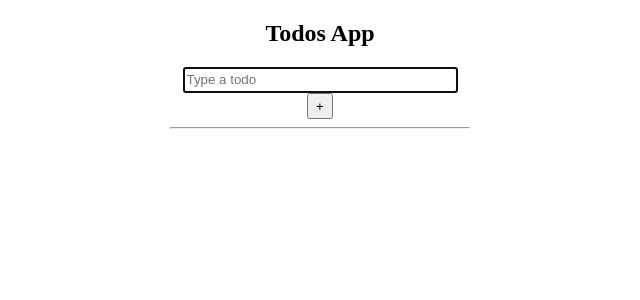
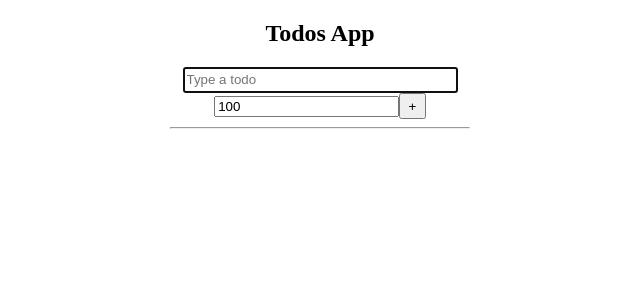
Before and after one commit to alejo4373/todos_react_redux, a React (Create React App) app: page / in a window 1280 px wide. Shown: the top 300 px of the page, without its empty margins (320-960 px from the left). Built offline with nearby package versions, Linux system fonts and the light colour scheme.

Commit message:
attach value to todo

```diff
--- a/src/components/TodoForm.jsx
+++ b/src/components/TodoForm.jsx
@@ -1,15 +1,25 @@
 import React, { Component } from 'react';
 
 const TodoForm = (props) => {
-  const { handleChange, handleSubmit, inputText } = props
+  const { handleChange, handleSubmit, inputText, todoValue} = props
   return (
     <form onSubmit={handleSubmit}>
       <input
+        name='inputText'
         onChange={handleChange}
         value={inputText}
         placeholder={'Type a todo'}
         type="text"
         autoFocus
+        required
+      />
+      <input
+        name='todoValue'
+        onChange={handleChange}
+        value={todoValue}
+        placeholder={'value'}
+        type="number"
+        min="100"
         required
       />
       <button>+</button>
--- a/src/containers/TodosContainer.jsx
+++ b/src/containers/TodosContainer.jsx
@@ -9,31 +9,35 @@ class TodosContainer extends Component {
     super(props);
     this.state = {
       inputText: '',
+      todoValue: 100,
     }
   }
 
   handleSubmit = (event) => {
     event.preventDefault();
-    const { inputText } = this.state;
+    const { inputText, todoValue } = this.state;
 
     const todo = {
       text: inputText.trim(),
-      value: 100, // Hard coded for now
+      value: todoValue,
       completed: false
     }
 
     this.setState({
-      inputText: ''
+      inputText: '',
+      todoValue: 100
     })
 
-    if (todo.text) {
+    if (todo.text && todo.value) {
       this.props.addTodo(todo)
     }
   }
 
   handleChange = (event) => {
+    const { name, value } = event.target
+
     this.setState({
-      inputText: event.target.value
+      [name]: value
     })
   }
 
@@ -53,6 +57,7 @@ class TodosContainer extends Component {
         <h2>Todos App</h2>
         <TodoForm
           inputText={this.state.inputText}
+          todoValue={this.state.todoValue}
           handleChange={this.handleChange}
           handleSubmit={this.handleSubmit}
         />
```
